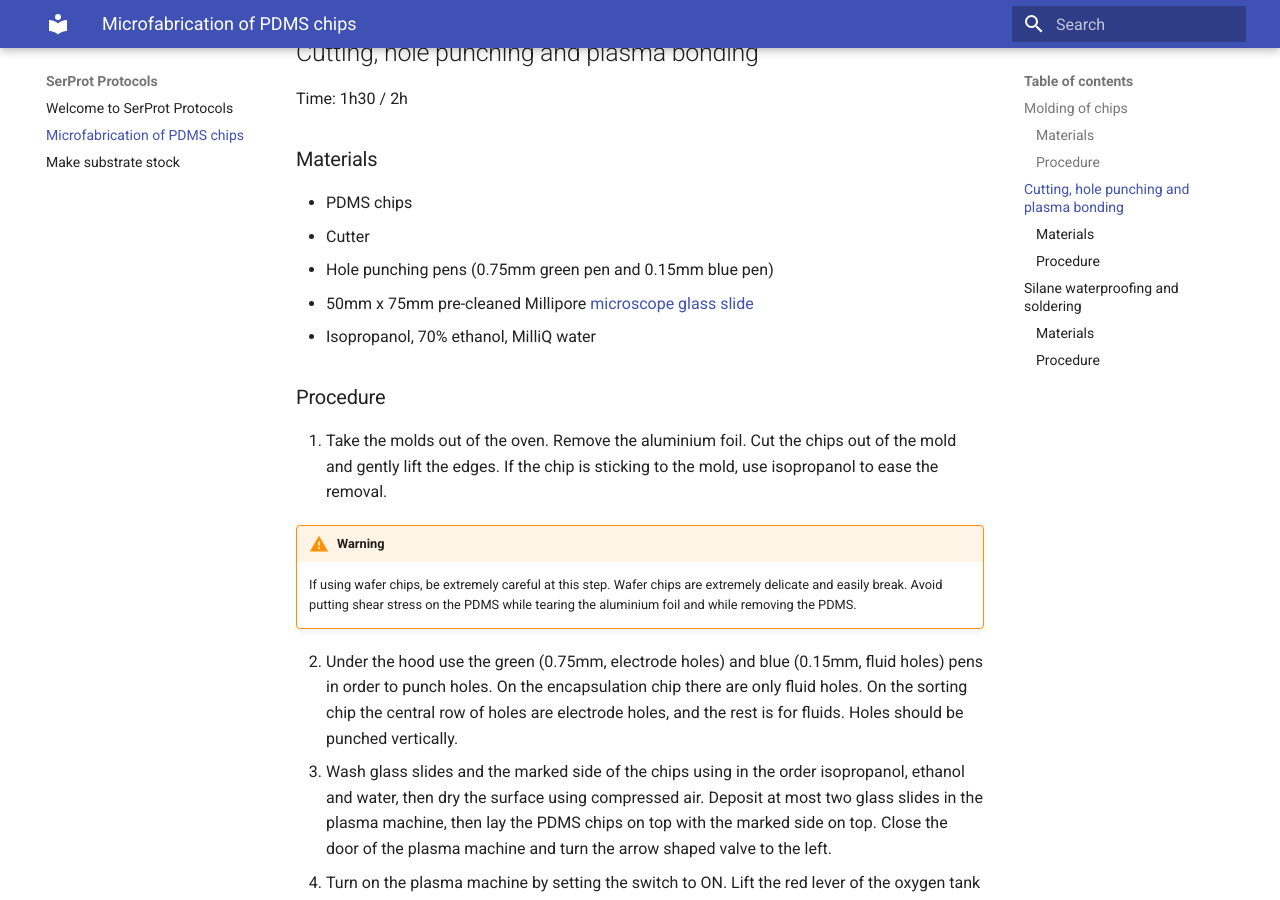
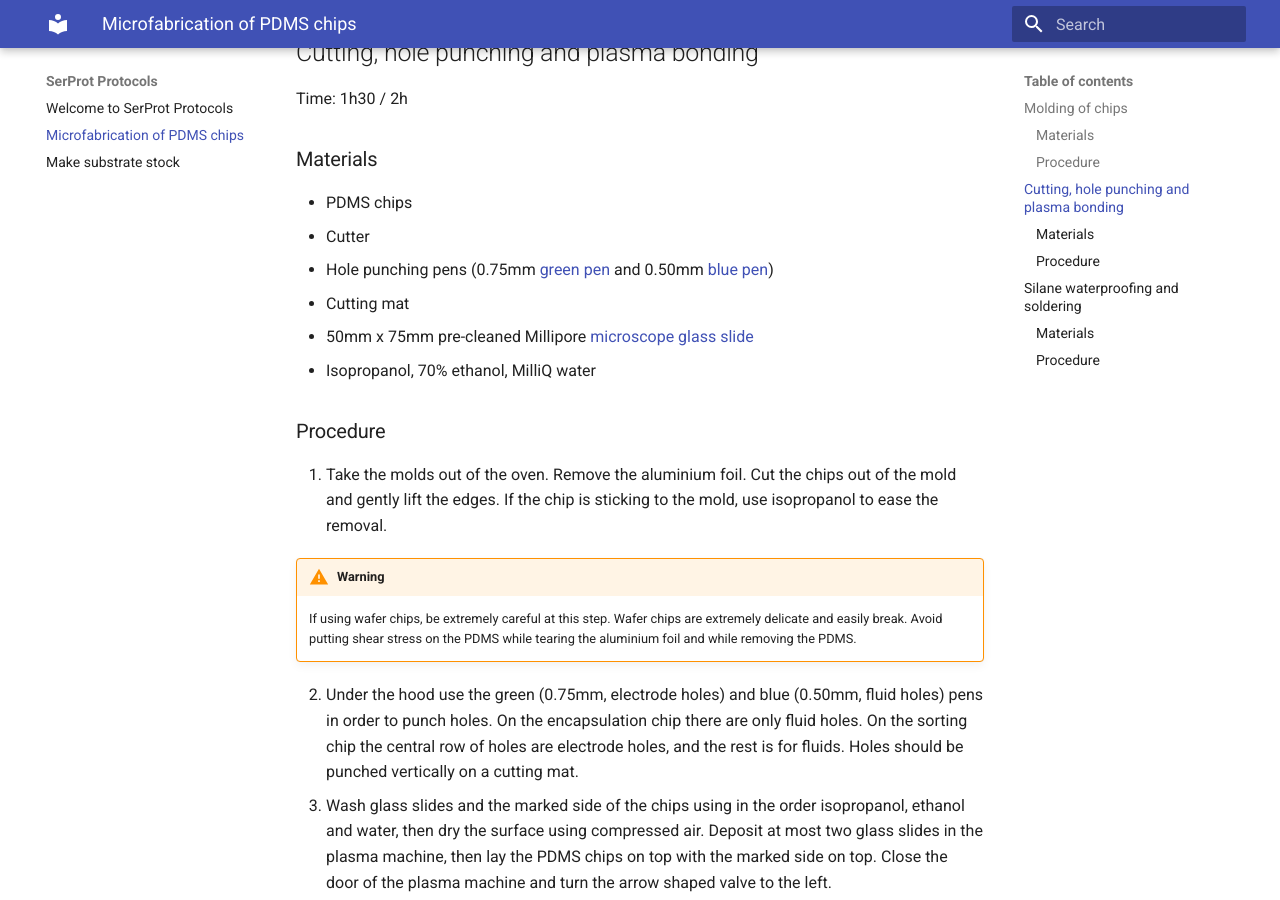
Before and after one commit to shoyip/SerProtProtocols, an MkDocs documentation site: the page built from docs/microfab.md, in a window 1280 px wide and 900 px high, scrolled down 1229 px. Built offline with MkDocs 1.6.1 and Material for MkDocs 9.7.7, drawn with Linux system fonts in a browser that asks for light colours.

Commit message:
minor changes

```diff
--- a/docs/microfab.md
+++ b/docs/microfab.md
@@ -49,7 +49,8 @@ Time: 1h30 / 2h
 
 - PDMS chips
 - Cutter
-- Hole punching pens (0.75mm green pen and 0.15mm blue pen)
+- Hole punching pens (0.75mm [green pen](https://www.fishersci.com/shop/products/sampling-tool-0-75mm/NC1310091) and 0.50mm [blue pen](https://www.fishersci.com/shop/products/sampling-tool-0-5mm/NC1310089))
+- Cutting mat
 - 50mm x 75mm pre-cleaned Millipore [microscope glass
   slide](https://www.ugap.fr/laboratoire-1/consommables-scientifiques-gauss-32634/microbiologie-analyses-mesures-36275/lames-de-microscopie-36402/lame-de-microscope-x-72-p2661264)
 - Isopropanol, 70% ethanol, MilliQ water
@@ -68,11 +69,11 @@ Time: 1h30 / 2h
     aluminium foil and while removing the PDMS.
 
 2. Under the hood use the green (0.75mm, electrode holes)
-   and blue (0.15mm, fluid holes) pens in order to punch
+   and blue (0.50mm, fluid holes) pens in order to punch
    holes. On the encapsulation chip there are only fluid
    holes. On the sorting chip the central row of holes are
    electrode holes, and the rest is for fluids. Holes should
-   be punched vertically.
+   be punched vertically on a cutting mat.
 3. Wash glass slides and the marked side of the chips using
    in the order isopropanol, ethanol and water, then dry the
    surface using compressed air. Deposit at most two glass
```
